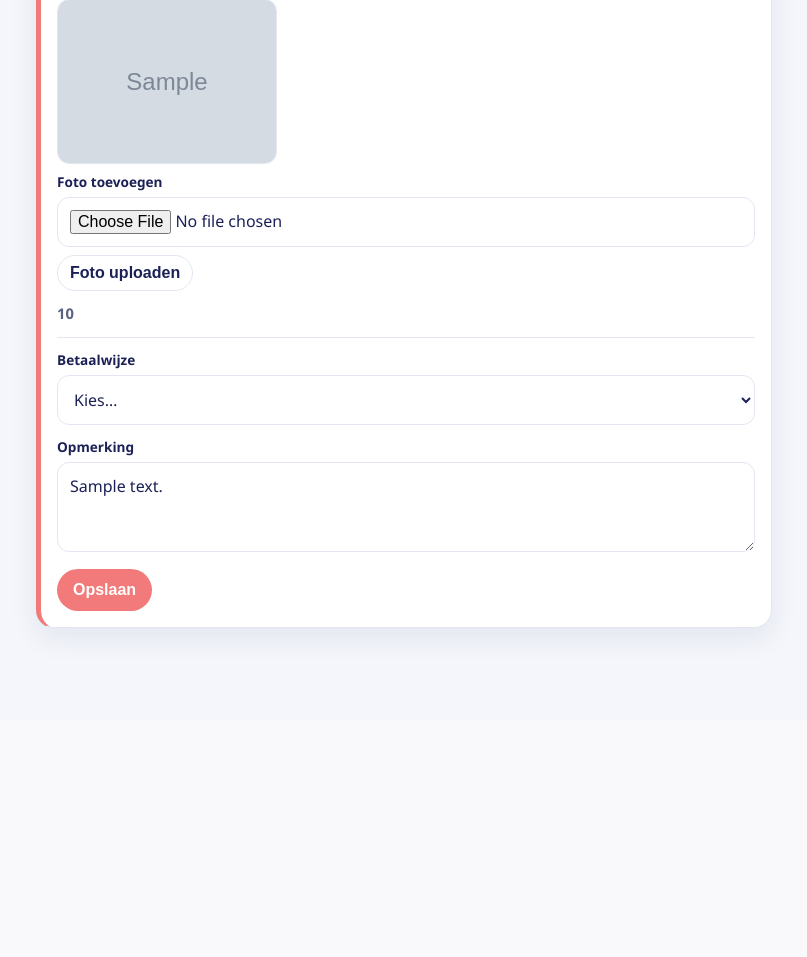
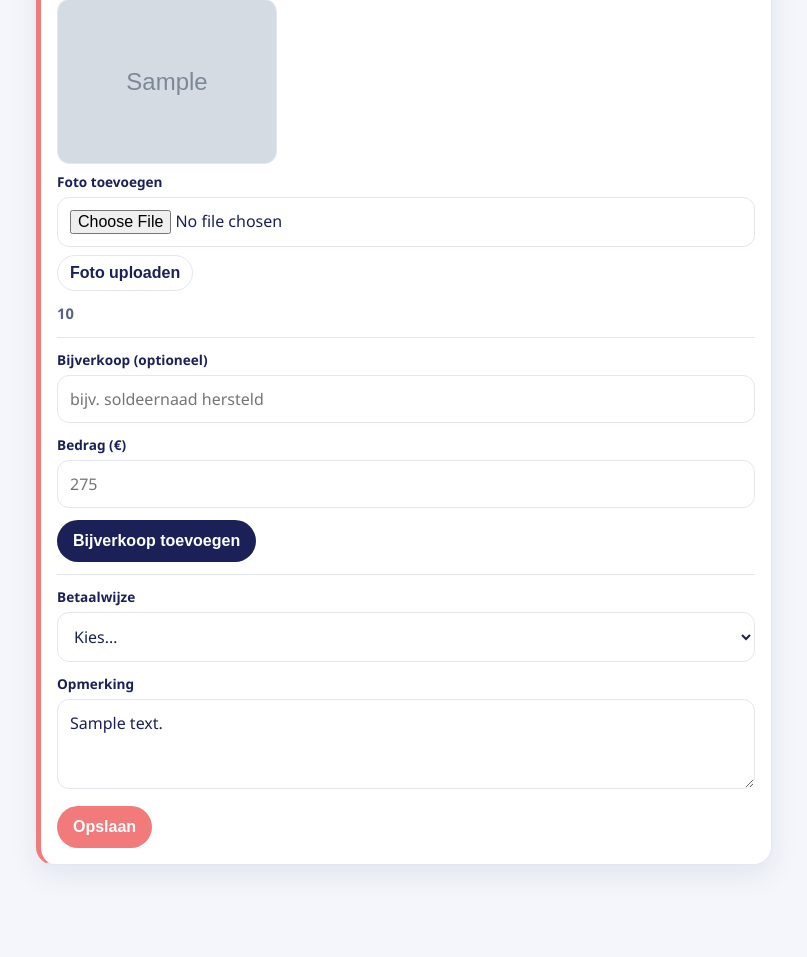
Before and after one commit to Kymmo2204/busportaal, a Flask app: template templates/zzper.html in a window 1280 px wide. Shown: the part 758-1715 px from the top of the page, without its empty margins (236-1043 px from the left). Before the commit the page ends 1400 px from the top, so only its background shows below. Run offline with Flask 3, Linux system fonts and the light colour scheme; data comes from the database, SQL or seed files in the repository; the template is opened without the code that fills it: most values are stand-ins (such as "Sample title", 1, 10 or a date in 2020); grey boxes marked "Sample" are stand-in pictures; data that the repository does not hold is empty.

Commit message:
Add optional bijverkoop form to zzper.html
Added a form for optional bijverkoop with fields for description and amount.

```diff
--- a/templates/zzper.html
+++ b/templates/zzper.html
@@ -64,6 +64,19 @@
   {% if j.amount %}<div class="small"><strong>{{ j.amount }}</strong></div>{% endif %}
 
   <hr class="soft">
+  <form method="post" action="{{ url_for('add_bijverkoop', job_id=j.id) }}">
+    <input type="hidden" name="date" value="{{ date }}">
+    <div class="form-row">
+      <label>Bijverkoop (optioneel)</label>
+      <input name="omschrijving" placeholder="bijv. soldeernaad hersteld">
+    </div>
+    <div class="form-row">
+      <label>Bedrag (€)</label>
+      <input name="bedrag" type="number" step="0.01" placeholder="275">
+    </div>
+    <button class="btn secondary" type="submit">Bijverkoop toevoegen</button>
+  </form>
+  <hr class="soft">
   <form method="post" action="{{ url_for('report', job_id=j.id) }}">
     <input type="hidden" name="date" value="{{ date }}">
     <div class="form-row">
```
